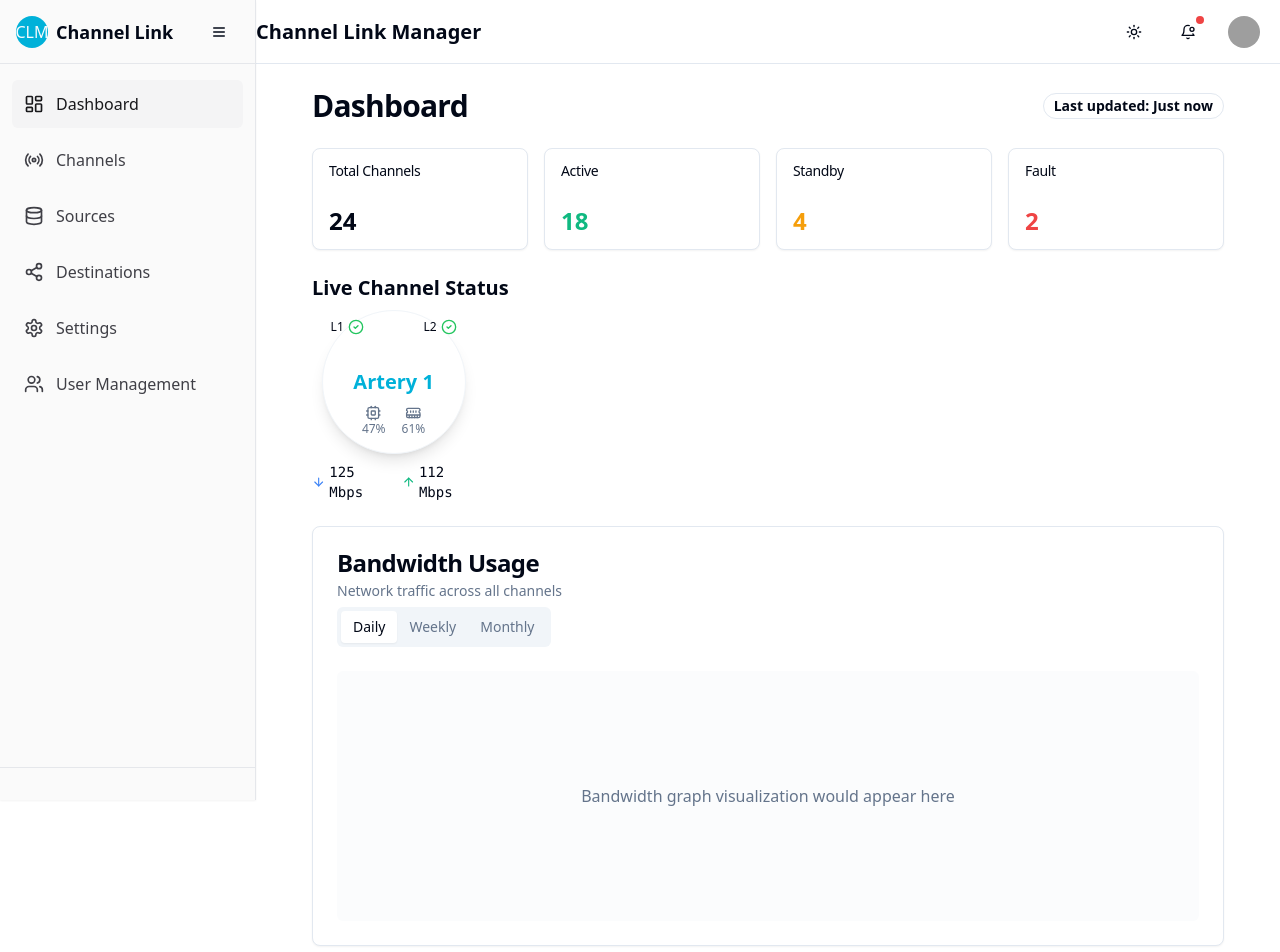
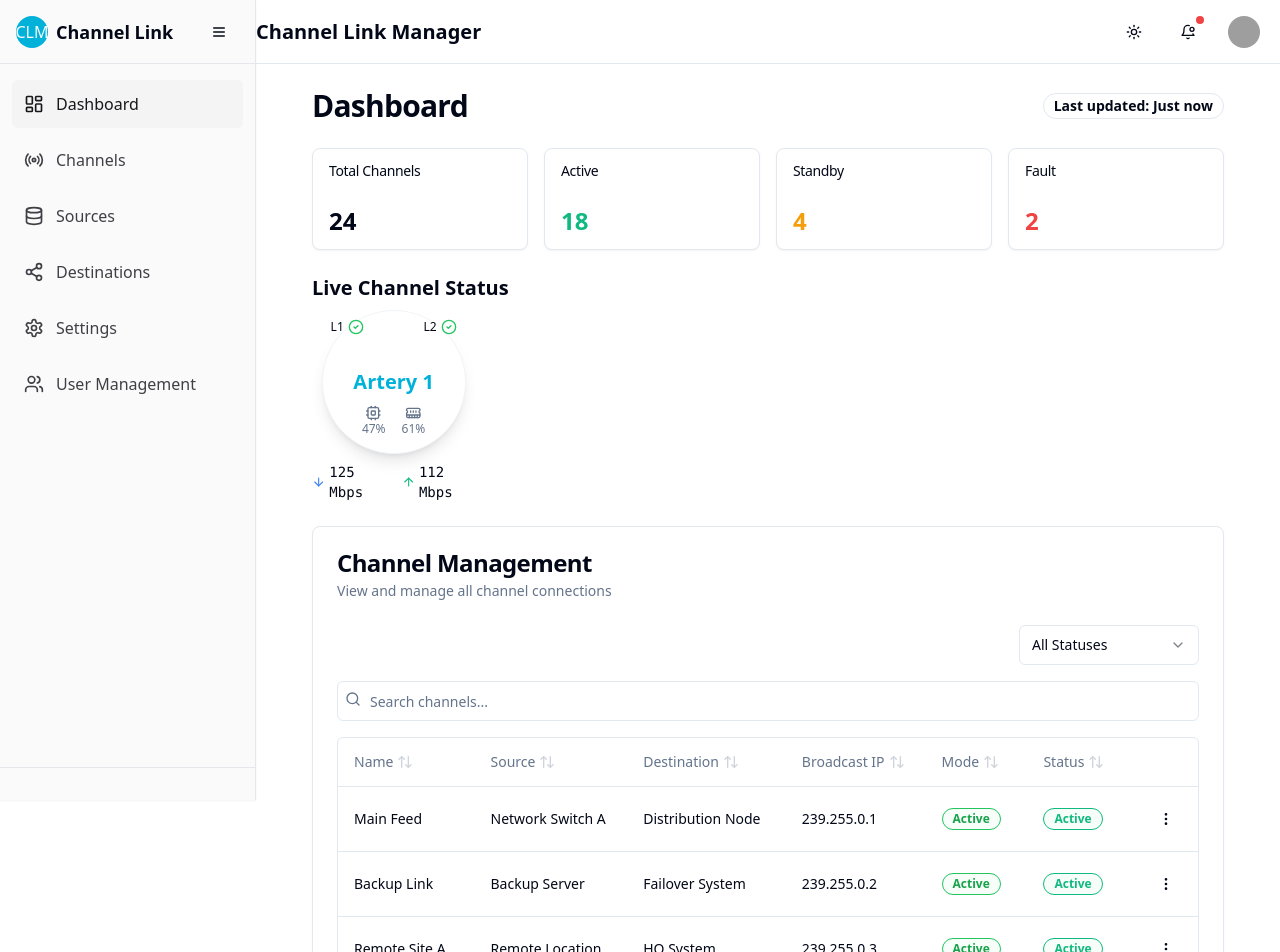
Before and after one commit to PazTaba/channel-flow-manager, a React (Vite) app: page / in a window 1280 px wide. Shown: the top 952 px of the page. Built offline with nearby package versions, Linux system fonts and the light colour scheme; grey boxes are pictures that could not be loaded.

Commit message:
Move channel components to dashboard
Move the channel components from the channels page to the dashboard page.

```diff
--- a/src/pages/Dashboard.tsx
+++ b/src/pages/Dashboard.tsx
@@ -1,10 +1,27 @@
 import { Card, CardContent, CardDescription, CardHeader, CardTitle } from "@/components/ui/card";
 import { Badge } from "@/components/ui/badge";
 import { Tabs, TabsContent, TabsList, TabsTrigger } from "@/components/ui/tabs";
+import { Button } from "@/components/ui/button";
 import { AlertsComponent } from "@/components/alerts/AlertsComponent";
 import { StatusCard } from "@/components/dashboard/StatusCard";
 import { ChannelCircle } from "@/components/dashboard/ChannelCircle";
 import { ChannelDetailsDialog } from "@/components/dashboard/ChannelDetailsDialog";
+import { ResponsiveDataTable, Column } from "@/components/data/ResponsiveDataTable";
+import {
+  Select,
+  SelectContent,
+  SelectItem,
+  SelectTrigger,
+  SelectValue,
+} from "@/components/ui/select";
+import {
+  DropdownMenu,
+  DropdownMenuContent,
+  DropdownMenuItem,
+  DropdownMenuTrigger,
+} from "@/components/ui/dropdown-menu";
+import { MoreVertical } from "lucide-react";
+import { useState } from "react";
 
 // Mock data for dashboard
 const channelStats = {
@@ -62,7 +79,266 @@ const arteryChannels = [
   // ... Add similar detailed data for other channels
 ];
 
+// Add channel type definition and mock data from Channels.tsx
+type Channel = {
+  id: number;
+  name: string;
+  source: string;
+  destination: string;
+  bandwidth: string;
+  status: "active" | "standby" | "fault";
+  broadcastIp: string;
+  mode: "active" | "passive";
+  online: boolean;
+  primaryDestinationIp?: string;
+  secondaryDestinationIp?: string;
+  encryptionEnabled?: boolean;
+  protocol?: string;
+  bitrateIn?: number;
+  bitrateOut?: number;
+};
+
+// Mock data for channels with extended properties
+const channelsData: Channel[] = [
+  {
+    id: 1,
+    name: "Main Feed",
+    source: "Network Switch A",
+    destination: "Distribution Node",
+    bandwidth: "1.2 Gbps",
+    status: "active",
+    broadcastIp: "239.255.0.1",
+    mode: "active",
+    online: true,
+    primaryDestinationIp: "239.255.1.1",
+    secondaryDestinationIp: "239.255.1.2",
+    encryptionEnabled: false,
+    protocol: "UDP TS",
+    bitrateIn: 125,
+    bitrateOut: 118
+  },
+  {
+    id: 2,
+    name: "Backup Link",
+    source: "Backup Server",
+    destination: "Failover System",
+    bandwidth: "850 Mbps",
+    status: "active",
+    broadcastIp: "239.255.0.2",
+    mode: "active",
+    online: true,
+    primaryDestinationIp: "239.255.2.1",
+    secondaryDestinationIp: null,
+    encryptionEnabled: false,
+    protocol: "UDP TS",
+    bitrateIn: 87,
+    bitrateOut: 80
+  },
+  {
+    id: 3,
+    name: "Remote Site A",
+    source: "Remote Location",
+    destination: "HQ System",
+    bandwidth: "620 Mbps",
+    status: "active",
+    broadcastIp: "239.255.0.3",
+    mode: "active",
+    online: true,
+    primaryDestinationIp: "239.255.3.1",
+    secondaryDestinationIp: "239.255.3.2",
+    encryptionEnabled: true,
+    protocol: "UDP TS",
+    bitrateIn: 32,
+    bitrateOut: 29
+  },
+  {
+    id: 4,
+    name: "Cloud Storage",
+    source: "On-Prem Server",
+    destination: "Cloud Provider",
+    bandwidth: "480 Mbps",
+    status: "standby",
+    broadcastIp: "239.255.0.4",
+    mode: "passive",
+    online: false,
+    primaryDestinationIp: "239.255.4.1",
+    secondaryDestinationIp: null,
+    encryptionEnabled: false,
+    protocol: "UDP TS",
+    bitrateIn: 0,
+    bitrateOut: 0
+  },
+  {
+    id: 5,
+    name: "Archive System",
+    source: "Content Server",
+    destination: "Archive Storage",
+    bandwidth: "350 Mbps",
+    status: "active",
+    broadcastIp: "239.255.0.5",
+    mode: "active",
+    online: true,
+    primaryDestinationIp: "239.255.5.1",
+    secondaryDestinationIp: "239.255.5.2",
+    encryptionEnabled: false,
+    protocol: "UDP TS",
+    bitrateIn: 143,
+    bitrateOut: 137
+  },
+  {
+    id: 6,
+    name: "External Feed",
+    source: "Partner Network",
+    destination: "Processing Server",
+    bandwidth: "720 Mbps",
+    status: "fault",
+    broadcastIp: "239.255.0.6",
+    mode: "active",
+    online: false,
+    primaryDestinationIp: "239.255.6.1",
+    secondaryDestinationIp: null,
+    encryptionEnabled: true,
+    protocol: "UDP TS",
+    bitrateIn: 0,
+    bitrateOut: 0
+  },
+  { id: 7, name: "Media Channel", source: "Media Server", destination: "CDN Node", bandwidth: "920 Mbps", status: "active",
+    broadcastIp: "239.255.0.7",
+    mode: "active",
+    online: true,
+    primaryDestinationIp: "239.255.7.1",
+    secondaryDestinationIp: "239.255.7.2",
+    encryptionEnabled: false,
+    protocol: "UDP TS",
+    bitrateIn: 92,
+    bitrateOut: 85 },
+  { id: 8, name: "Secure Link", source: "Secure Server", destination: "Encrypted Storage", bandwidth: "290 Mbps", status: "active",
+    broadcastIp: "239.255.0.8",
+    mode: "active",
+    online: true,
+    primaryDestinationIp: "239.255.8.1",
+    secondaryDestinationIp: null,
+    encryptionEnabled: false,
+    protocol: "UDP TS",
+    bitrateIn: 29,
+    bitrateOut: 22 },
+  { id: 9, name: "Analytics Feed", source: "User Systems", destination: "Analytics Server", bandwidth: "180 Mbps", status: "standby",
+    broadcastIp: "239.255.0.9",
+    mode: "passive",
+    online: false,
+    primaryDestinationIp: "239.255.9.1",
+    secondaryDestinationIp: "239.255.9.2",
+    encryptionEnabled: true,
+    protocol: "UDP TS",
+    bitrateIn: 18,
+    bitrateOut: 11 },
+  { id: 10, name: "Disaster Recovery", source: "Primary DC", destination: "Secondary DC", bandwidth: "650 Mbps", status: "active",
+    broadcastIp: "239.255.0.10",
+    mode: "active",
+    online: true,
+    primaryDestinationIp: "239.255.10.1",
+    secondaryDestinationIp: null,
+    encryptionEnabled: false,
+    protocol: "UDP TS",
+    bitrateIn: 65,
+    bitrateOut: 58 },
+];
+
 export default function Dashboard() {
+  const [statusFilter, setStatusFilter] = useState<"all" | "active" | "standby" | "fault">("all");
+  const [selectedChannel, setSelectedChannel] = useState<Channel | null>(null);
+
+  // Define table columns for the channels table
+  const columns: Column<Channel>[] = [
+    {
+      header: "Name",
+      accessorKey: "name",
+      cell: (channel) => <span className="font-medium">{channel.name}</span>,
+      sortable: true
+    },
+    {
+      header: "Source",
+      accessorKey: "source",
+      hideOnMobile: true,
+      sortable: true
+    },
+    {
+      header: "Destination",
+      accessorKey: "destination",
+      hideOnMobile: true,
+      sortable: true
+    },
+    {
+      header: "Broadcast IP",
+      accessorKey: "broadcastIp",
+      hideOnMobile: true,
+      sortable: true
+    },
+    {
+      header: "Mode",
+      accessorKey: "mode",
+      cell: (channel) => (
+        <Badge
+          variant="outline"
+          className={
+            channel.mode === 'active' ? 'border-green-500 text-green-600 bg-green-50/50 dark:bg-green-900/10' :
+            'border-amber-500 text-amber-600 bg-amber-50/50 dark:bg-amber-900/10'
+          }
+        >
+          {channel.mode === 'active' ? 'Active' : 'Passive'}
+        </Badge>
+      ),
+      sortable: true
+    },
+    {
+      header: "Status",
+      accessorKey: "status",
+      cell: (channel) => (
+        <Badge
+          variant="outline"
+          className={
+            channel.status === 'active' ? 'border-status-active text-status-active bg-green-50/50 dark:bg-green-900/10' :
+            channel.status === 'standby' ? 'border-status-standby text-status-standby bg-amber-50/50 dark:bg-amber-900/10' :
+            'border-status-fault text-status-fault bg-red-50/50 dark:bg-red-900/10'
+          }
+        >
+          {channel.status === 'active' ? 'Active' :
+           channel.status === 'standby' ? 'Standby' : 'Fault'}
+        </Badge>
+      ),
+      sortable: true
+    },
+    {
+      header: "",
+      accessorKey: "id",
+      cell: (channel) => (
+        <DropdownMenu>
+          <DropdownMenuTrigger asChild>
+            <Button variant="ghost" size="icon" className="h-8 w-8">
+              <MoreVertical className="h-4 w-4" />
+            </Button>
+          </DropdownMenuTrigger>
+          <DropdownMenuContent align="end">
+            <DropdownMenuItem onClick={() => handleViewChannel(channel)}>View Details</DropdownMenuItem>
+            <DropdownMenuItem>Edit Channel</DropdownMenuItem>
+            <DropdownMenuItem>Manage Bandwidth</DropdownMenuItem>
+            <DropdownMenuItem className="text-destructive">Delete</DropdownMenuItem>
+          </DropdownMenuContent>
+        </DropdownMenu>
+      ),
+      className: "w-[50px]"
+    }
+  ];
+
+  const handleViewChannel = (channel: Channel) => {
+    setSelectedChannel(channel);
+  };
+
+  // Filter data based on status filter
+  const filteredData = statusFilter === "all"
+    ? channelsData
+    : channelsData.filter(channel => channel.status === statusFilter);
+
   return (
     <div className="space-y-6 animate-fade-in">
       <div className="flex justify-between items-center">
@@ -89,6 +365,45 @@ export default function Dashboard() {
           ))}
         </div>
       </div>
+
+      {/* Channels Management Table */}
+      <Card>
+        <CardHeader>
+          <CardTitle>Channel Management</CardTitle>
+          <CardDescription>View and manage all channel connections</CardDescription>
+        </CardHeader>
+        <CardContent>
+          <div className="flex justify-end mb-4">
+            <Select
+              value={statusFilter}
+              onValueChange={(value) => setStatusFilter(value as any)}
+            >
+              <SelectTrigger className="w-[180px]">
+                <SelectValue placeholder="Filter by status" />
+              </SelectTrigger>
+              <SelectContent>
+                <SelectItem value="all">All Statuses</SelectItem>
+                <SelectItem value="active">Active</SelectItem>
+                <SelectItem value="standby">Standby</SelectItem>
+                <SelectItem value="fault">Fault</SelectItem>
+              </SelectContent>
+            </Select>
+          </div>
+
+          <ResponsiveDataTable
+            data={filteredData}
+            columns={columns}
+            keyField="id"
+            searchable={true}
+            searchPlaceholder="Search channels..."
+            pagination={true}
+            pageSize={8}
+            highlightCondition={(channel) => channel.status === "fault"}
+            highlightClass="bg-red-50/50 dark:bg-red-900/10"
+            emptyMessage="No channels found matching your filters"
+          />
+        </CardContent>
+      </Card>
 
       {/* Bandwidth Usage Graph */}
       <Card>
@@ -160,6 +475,10 @@ export default function Dashboard() {
           </button>
         </CardContent>
       </Card>
+
+      {selectedChannel && (
+        <ChannelDetailsDialog channel={selectedChannel} />
+      )}
     </div>
   );
 }
```
